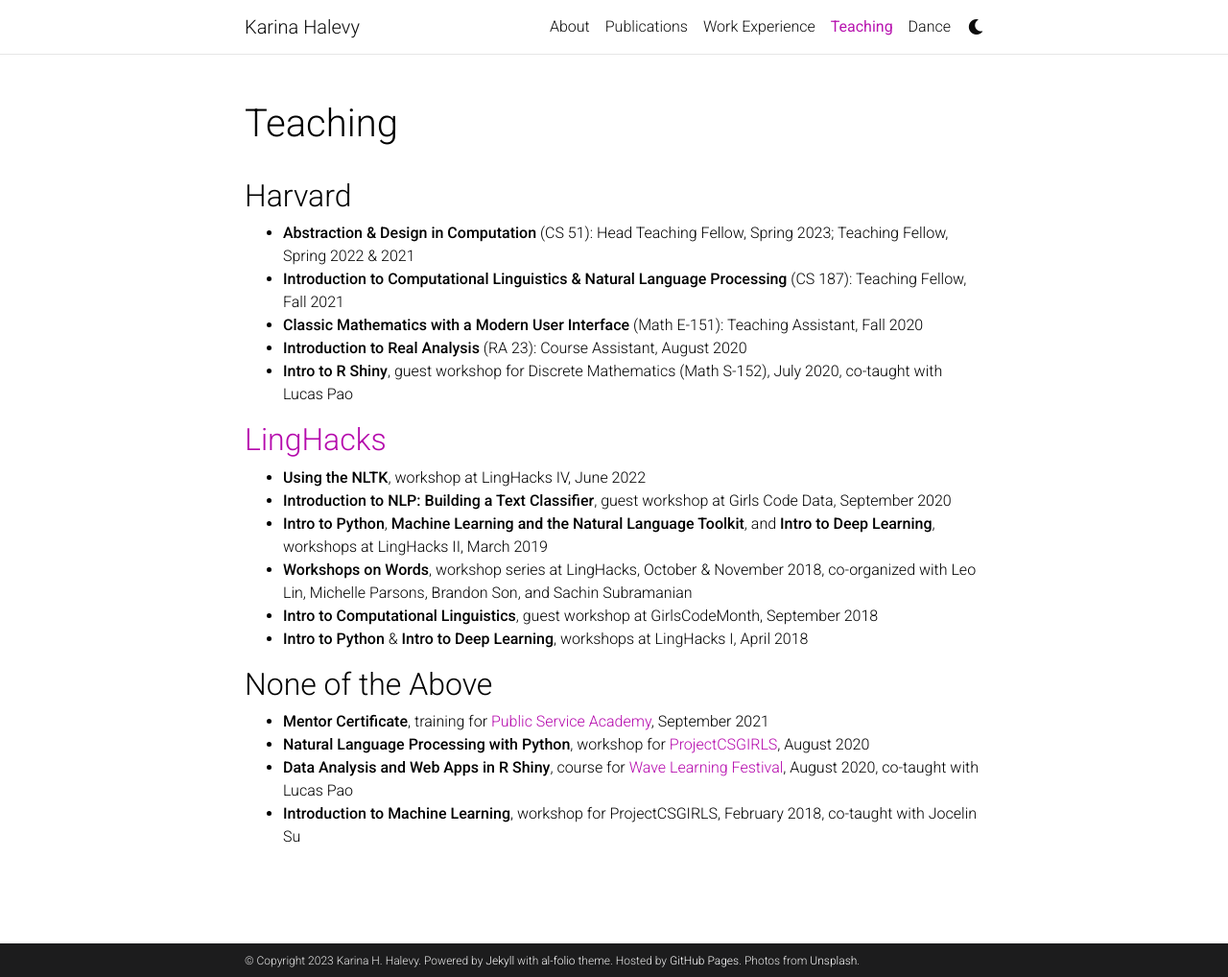
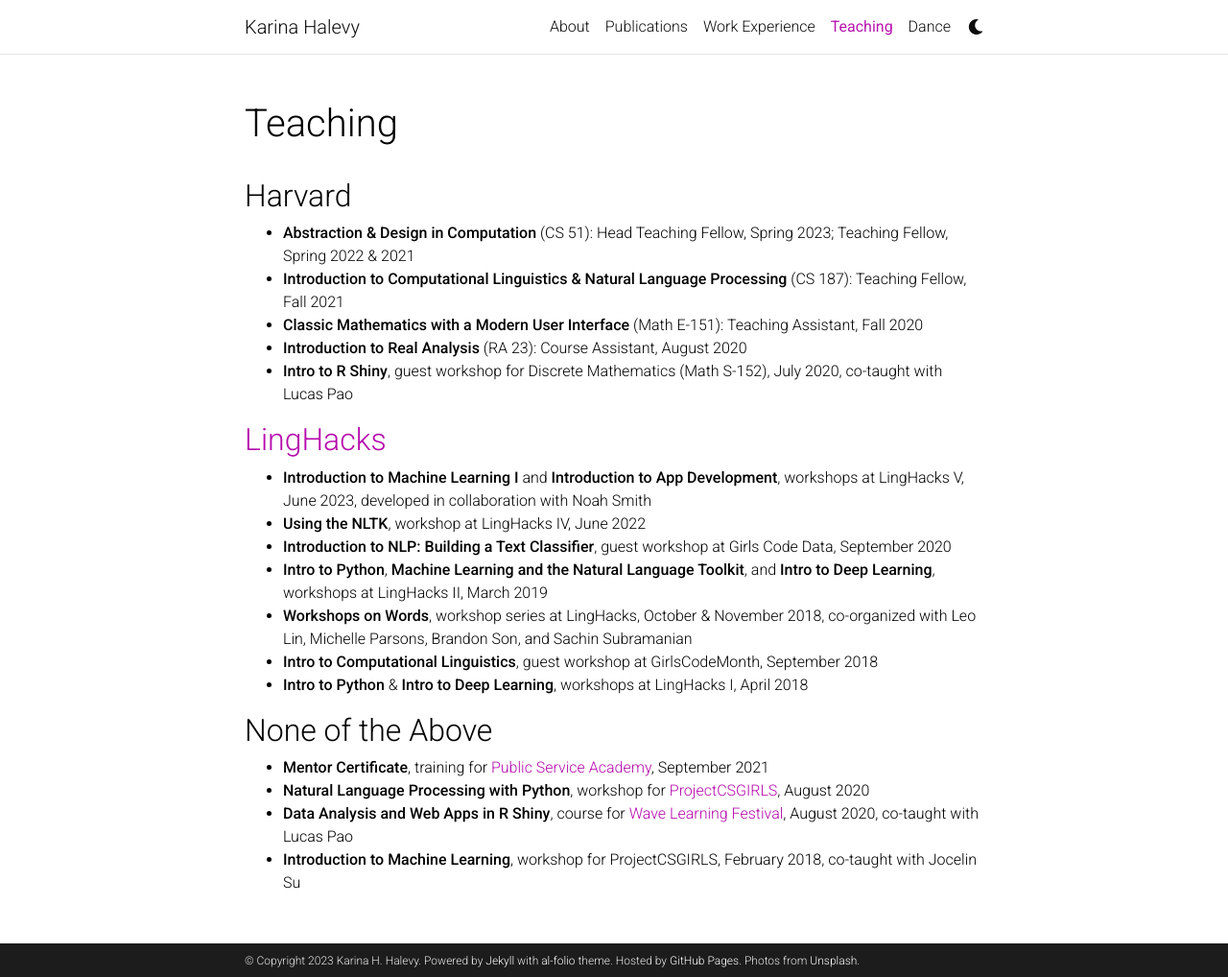
Before and after one commit to ENSCMA2/enscma2.github.io, a Jekyll site: the page built from _pages/teaching.md, in a window 1280 px wide and 1018 px high. Shown: the whole window at 96% size. Built offline with Jekyll 4.4.1, drawn with Linux system fonts in a browser that asks for light colours; comment, search, counter and statistics services are not loaded; a style sheet for code colours, icons or effects is not loaded.

Commit message:
Update teaching.md

```diff
--- a/_pages/teaching.md
+++ b/_pages/teaching.md
@@ -15,6 +15,7 @@
 - **Intro to R Shiny**, guest workshop for Discrete Mathematics (Math S-152), July 2020, co-taught with Lucas Pao
 
 ## [LingHacks](http://linghacks.tech)
+- **Introduction to Machine Learning I** and **Introduction to App Development**, workshops at LingHacks V, June 2023, developed in collaboration with Noah Smith
 - **Using the NLTK**, workshop at LingHacks IV, June 2022
 - **Introduction to NLP: Building a Text Classifier**, guest workshop at Girls Code Data, September 2020
 - **Intro to Python**, **Machine Learning and the Natural Language Toolkit**, and **Intro to Deep Learning**, workshops at LingHacks II, March 2019
```
